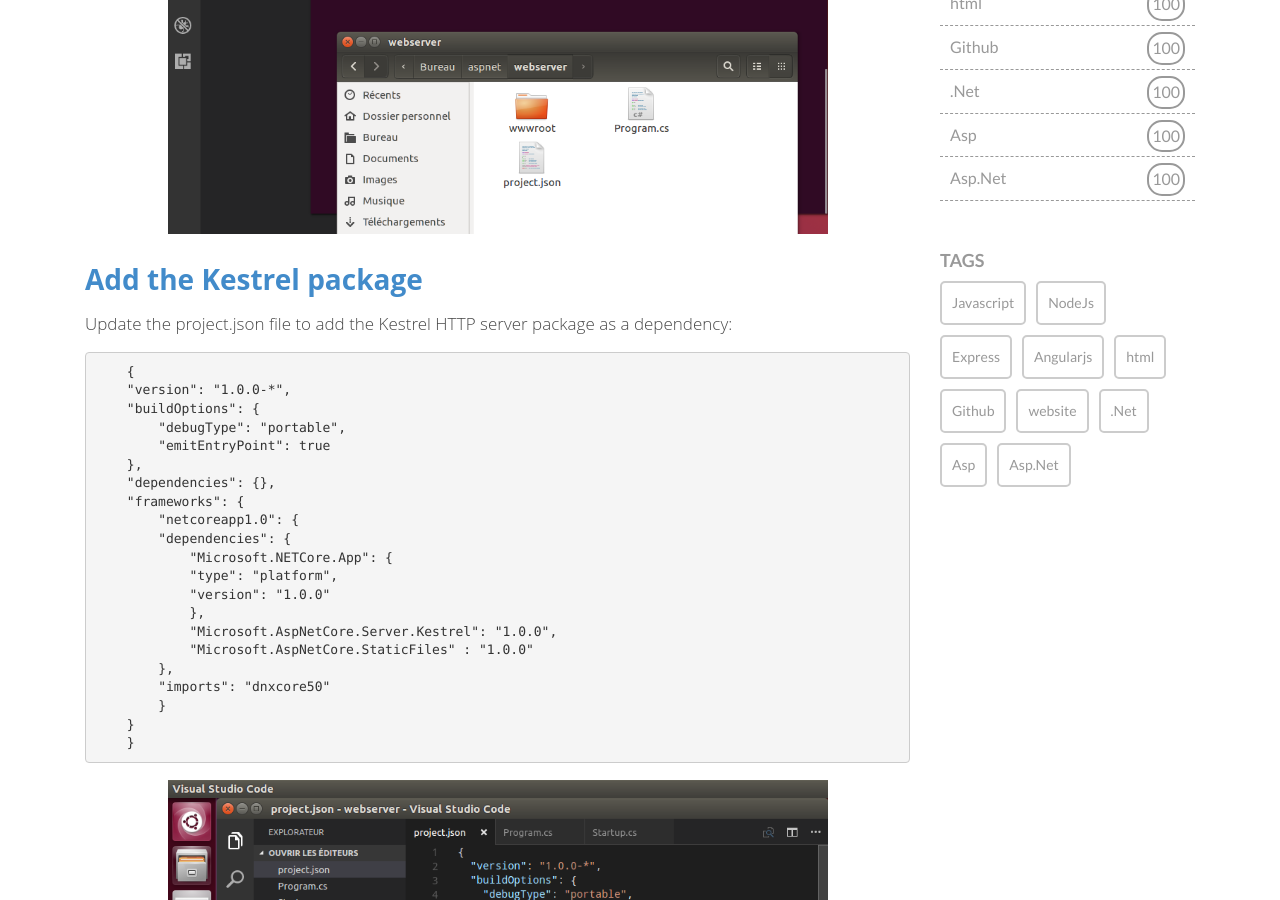
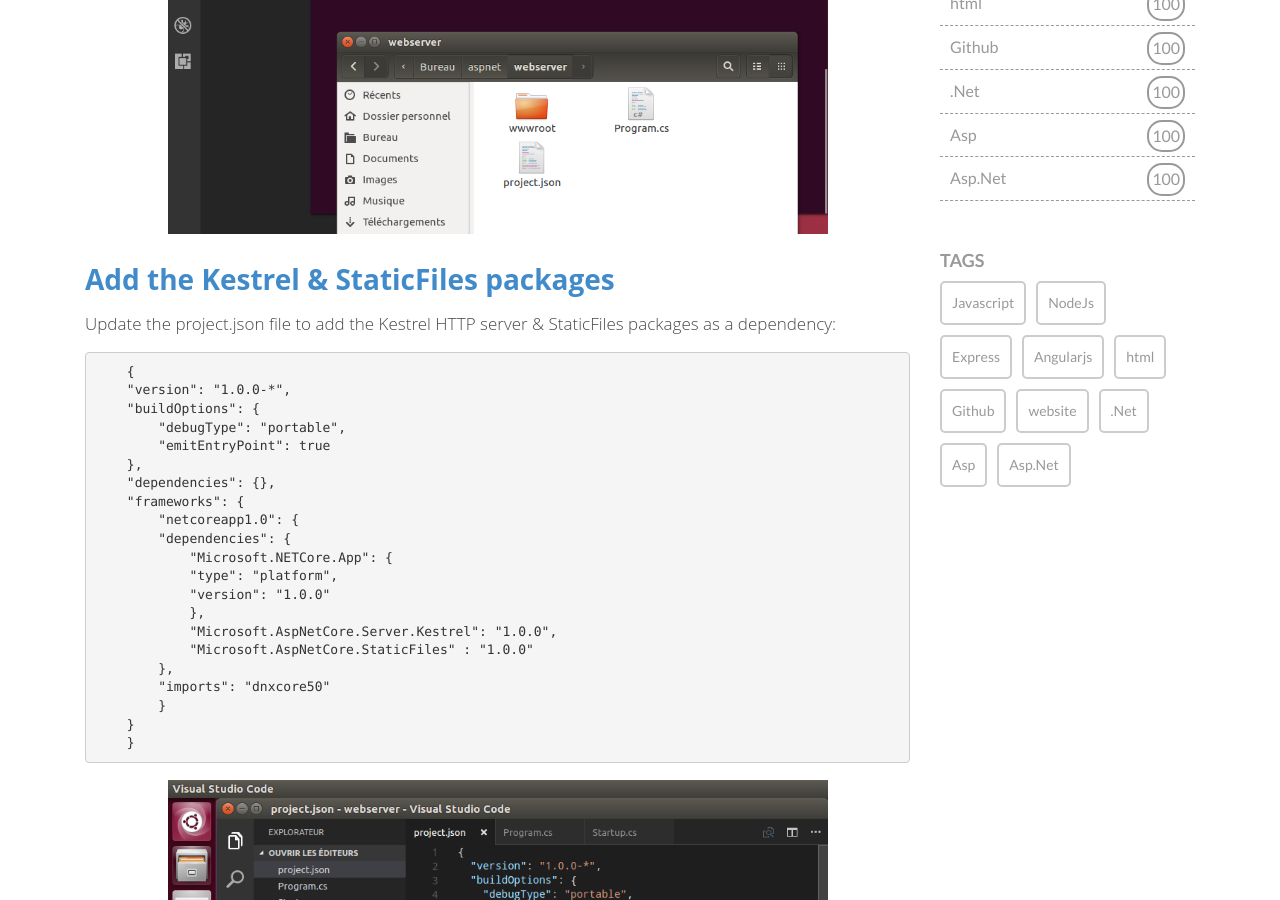
Before and after one commit to malekbenz/malekbenz, a Jekyll site: the page built from _posts/2016-08-10-Serving-static-content-with-AspNet-core.md, in a window 1280 px wide and 900 px high, scrolled down 1245 px. Built offline with Jekyll 4.4.1, drawn with Linux system fonts in a browser that asks for light colours; nearby versions of some CDN libraries; comment, search, counter and statistics services are not loaded; some of the changed text lies outside the part shown.

Commit message:
startup.cs

````diff
--- a/_posts/2016-08-10-Serving-static-content-with-AspNet-core.md
+++ b/_posts/2016-08-10-Serving-static-content-with-AspNet-core.md
@@ -31,9 +31,9 @@ Create a `webserver` directory to hold your application, and make that your work
 
 ![CMD](/images/dotnet/webserver01.png){:class="img-responsive" :max-width="80%"}
 
-## Add the Kestrel package
+## Add the Kestrel & StaticFiles packages
 
-Update the project.json file to add the Kestrel HTTP server package as a dependency:
+Update the project.json file to add the Kestrel HTTP server & StaticFiles packages as a dependency:
 
 ```
     {
````
Also changed, not shown: other parts of _posts/2016-08-10-Serving-static-content-with-AspNet-core.md (+1 -1 lines).
